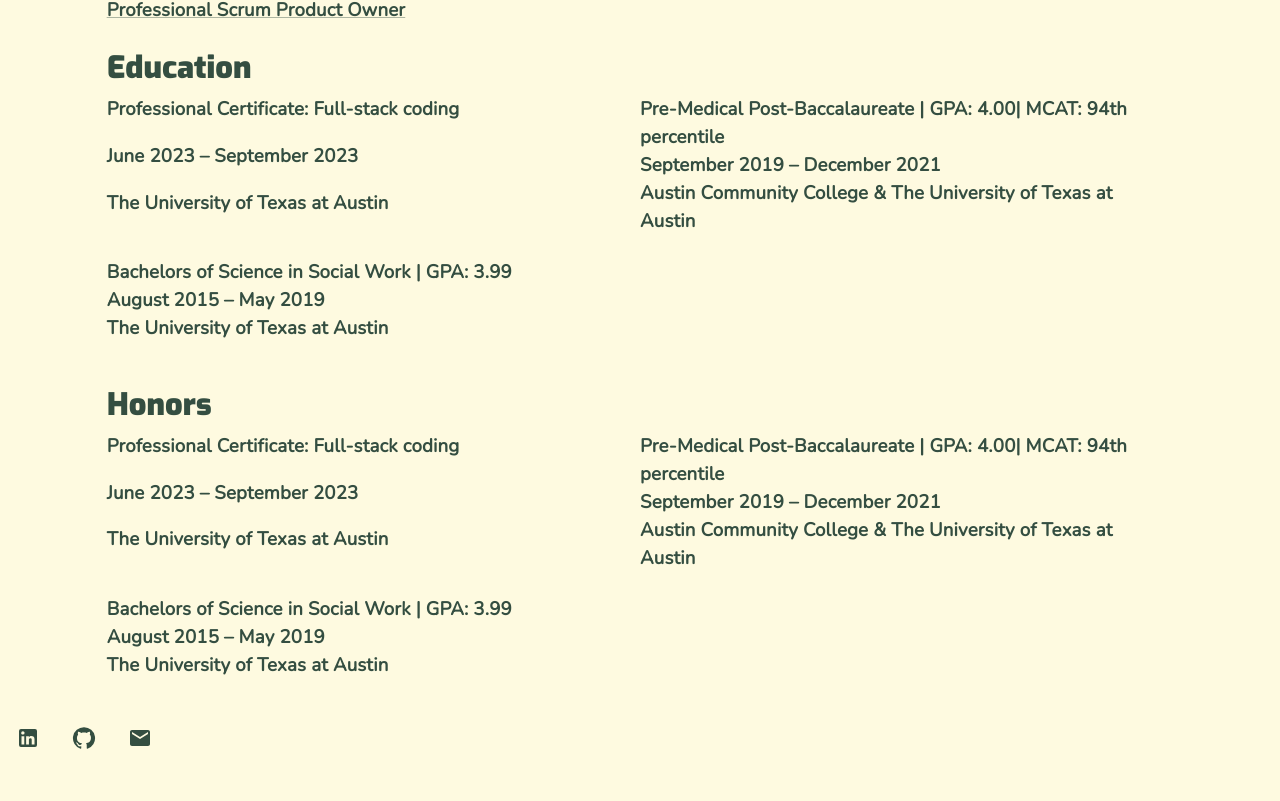
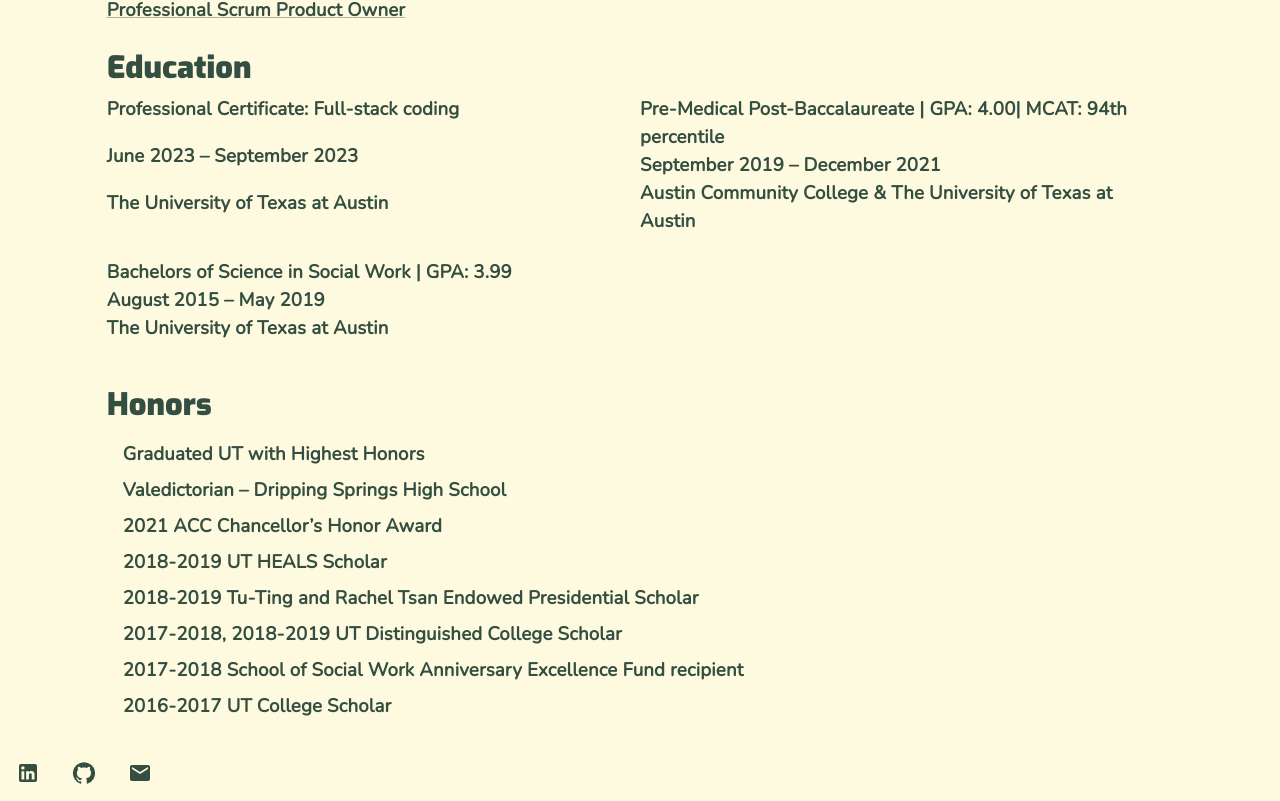
Before and after one commit to Savannah-Shifflet/professional-portfolio, a React (Create React App) app: page /resume in a window 1280 px wide. Shown: the part 650-1451 px from the top of the page. Before the commit the page ends 1416 px from the top, so only its background shows below. Built offline with nearby package versions, Linux system fonts and the light colour scheme.

Commit message:
added honors to resume page

```diff
--- a/src/components/pages/Resume/Honors.js
+++ b/src/components/pages/Resume/Honors.js
@@ -2,51 +2,38 @@
 import Divider from '@mui/material/Divider';
 import Grid from '@mui/material/Grid';
 import Typography from '@mui/material/Typography';
+import List from '@mui/material/List';
+import ListItem from '@mui/material/ListItem';
+import ListItemText from '@mui/material/ListItemText';
+
 
 
 export default function Honors() {
 
-    const education = [
-        {
-            title: 'Professional Certificate: Full-stack coding',
-            school: "The University of Texas at Austin",
-            time: "June 2023 – September 2023"
-        },
-        {
-            title: 'Pre-Medical Post-Baccalaureate',
-            school: "Austin Community College & The University of Texas at Austin ",
-            gpa: "4.00",
-            mcat: '94th percentile',
-            time: "September 2019 – December 2021"
-        },
-        {
-            title: 'Bachelors of Science in Social Work',
-            school: "The University of Texas at Austin",
-            gpa: '3.99',
-            time: "August 2015 – May 2019"
-        }
+    const honors = [
+        'Graduated UT with Highest Honors',
+        'Valedictorian – Dripping Springs High School',
+        "2021 ACC Chancellor’s Honor Award",
+        "2018-2019 UT HEALS Scholar",
+        "2018-2019 Tu-Ting and Rachel Tsan Endowed Presidential Scholar",
+        "2017-2018, 2018-2019 UT Distinguished College Scholar",
+        "2017-2018 School of Social Work Anniversary Excellence Fund recipient",
+        "2016-2017 UT College Scholar"
     ];
 
     return (
         <Grid container item xs={12} sx={{ mt: '0.5%' }} >
-            {education.map((education) => {
+            <List >
+            {honors.map((honor) => {
                 return(
-                    <>
-                    <Grid item container justifyContent={'space-between'} key={education.title} xs={12} lg={6} sx ={{pt: '0.2em', pb: '1em', pr:'1.4em'}}>
-                        <Grid item xs={12}>
-                            <Typography variant='body1' >{education.title} {education.gpa? (`| GPA: ${education.gpa}`):null}{education.mcat? (`| MCAT: ${education.mcat}`):null}</Typography>
-                        </Grid>
-                        <Grid item xs={12}>
-                            <Typography variant='body1'>{education.time}</Typography>
-                        </Grid>
-                        <Grid item xs={12}>
-                            <Typography variant='body1'>{education.school}</Typography>
-                        </Grid>
-                    </Grid>
-
-                    </>
+                    <ListItem sx={{pt: 0, pb: 0}}>
+                        <ListItemText
+                            primary={honor}
+                        />
+                    </ListItem>
                 )
             })}
+            </List>
         </Grid>
     )
 }
```
